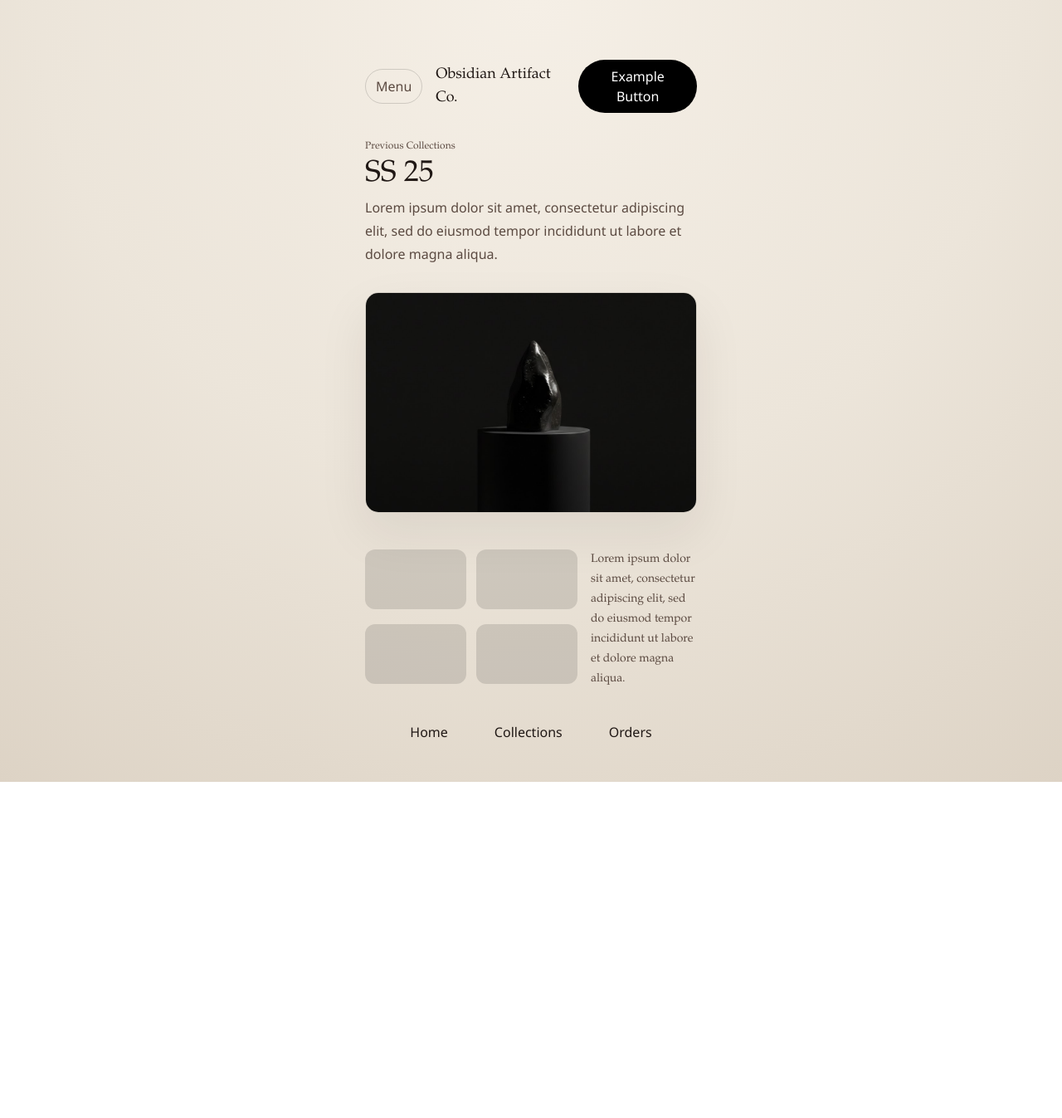
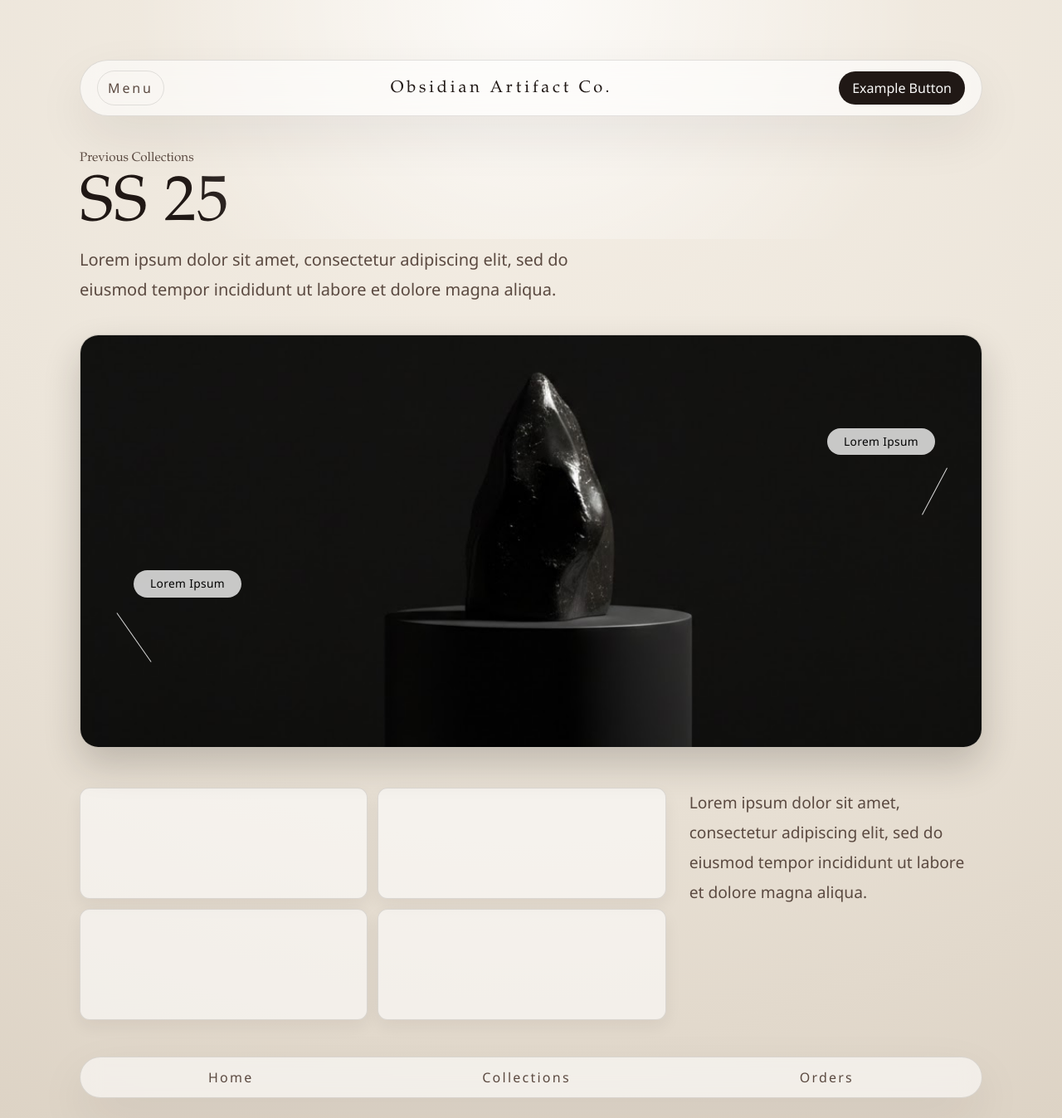
Before and after one commit to miloswrath/BAIS-3300-Project, a React (Vite) app: page /previous-collection in a window 1280 px wide. Shown: the whole page at 83% size. Before the commit the page ends 942 px from the top, so only its background shows below. Built offline with nearby package versions, Linux system fonts and the light colour scheme.

Commit message:
feat: consistency

```diff
--- a/src/features/previousCollection/components/PreviousCollectionBottomNavigation.tsx
+++ b/src/features/previousCollection/components/PreviousCollectionBottomNavigation.tsx
@@ -2,17 +2,41 @@ import { Link } from 'react-router-dom'
 
 export function PreviousCollectionBottomNavigation() {
     return (
-        <footer>
-            <nav aria-label="Bottom" className="flex items-center justify-center gap-8 text-sm sm:text-base">
-                <Link to="/" className="rounded-full px-3 py-2 hover:bg-white/40">
+        <footer className="relative z-10 w-full pt-1">
+            <nav
+                aria-label="Bottom"
+                className="mx-auto w-full rounded-full border border-[color:var(--panel-border)] bg-[color:var(--panel-background)] px-4 py-3 shadow-[var(--shadow-soft)] backdrop-blur-md sm:px-6"
+            >
+                <ul className="flex items-center justify-around gap-4 text-sm tracking-[0.14em] text-[color:var(--text-secondary)] sm:text-base">
+                    <li>
+                        <Link
+                            to="/"
+                            aria-label="Go to Home"
+                            className="rounded-full px-3 py-2 transition hover:bg-white/40 hover:text-[color:var(--text-primary)] focus-visible:outline-2 focus-visible:outline-offset-2 focus-visible:outline-black"
+                        >
                             Home
                         </Link>
-                <a href="#" className="rounded-full px-3 py-2 hover:bg-white/40">
+                    </li>
+                    <li>
+                        <a
+                            href="#"
+                            aria-label="Go to Collections"
+                            aria-current="page"
+                            className="rounded-full px-3 py-2 transition hover:bg-white/40 hover:text-[color:var(--text-primary)] focus-visible:outline-2 focus-visible:outline-offset-2 focus-visible:outline-black"
+                        >
                             Collections
                         </a>
-                <a href="#" className="rounded-full px-3 py-2 hover:bg-white/40">
+                    </li>
+                    <li>
+                        <a
+                            href="#"
+                            aria-label="Go to Orders"
+                            className="rounded-full px-3 py-2 transition hover:bg-white/40 hover:text-[color:var(--text-primary)] focus-visible:outline-2 focus-visible:outline-offset-2 focus-visible:outline-black"
+                        >
                             Orders
                         </a>
+                    </li>
+                </ul>
             </nav>
         </footer>
     )
--- a/src/features/previousCollection/components/PreviousCollectionFeaturedMedia.tsx
+++ b/src/features/previousCollection/components/PreviousCollectionFeaturedMedia.tsx
@@ -1,4 +1,5 @@
 import currentCollection1Image from '../../../assets/images/Current-Collection-1.jpg'
+import { previousCollectionContent } from '../data/previousCollectionContent'
 
 export function PreviousCollectionFeaturedMedia() {
     return (
@@ -6,12 +7,36 @@ export function PreviousCollectionFeaturedMedia() {
             <h2 id="featured-media-heading" className="sr-only">
                 Featured media
             </h2>
-            <figure className="overflow-hidden rounded-2xl border border-black/10 shadow-[var(--shadow-soft)]">
+            <figure className="relative overflow-hidden rounded-[1.4rem] border border-black/15 shadow-[0_20px_44px_rgba(32,24,21,0.2)]">
                 <img
                     src={currentCollection1Image}
                     alt="Featured SS 25 obsidian artifact displayed in a room interior."
-                    className="h-66 w-full object-cover"
+                    className="h-[18rem] w-full object-cover sm:h-[21rem] lg:h-[31rem]"
                 />
+
+                <figcaption className="sr-only">
+                    Featured image with upper and lower annotation callouts highlighting key details.
+                </figcaption>
+
+                <div
+                    aria-hidden="true"
+                    className="absolute right-6 top-16 flex flex-col items-end gap-2 lg:right-14 lg:top-28 lg:gap-3"
+                >
+                    <p className="rounded-full bg-[rgba(232,232,232,0.85)] px-4 py-1 text-[0.65rem] tracking-wide text-black lg:px-5 lg:py-1.5 lg:text-[0.86rem]">
+                        {previousCollectionContent.annotationUpper}
+                    </p>
+                    <span className="h-10 w-px rotate-[28deg] bg-[rgba(228,228,228,0.95)] lg:h-16" />
+                </div>
+
+                <div
+                    aria-hidden="true"
+                    className="absolute bottom-14 left-8 flex flex-col items-start gap-2 lg:bottom-24 lg:left-16 lg:gap-3"
+                >
+                    <p className="rounded-full bg-[rgba(232,232,232,0.85)] px-4 py-1 text-[0.65rem] tracking-wide text-black lg:px-5 lg:py-1.5 lg:text-[0.86rem]">
+                        {previousCollectionContent.annotationLower}
+                    </p>
+                    <span className="h-12 w-px -rotate-[35deg] bg-[rgba(228,228,228,0.95)] lg:h-18" />
+                </div>
             </figure>
             <div className="sr-only">
                 <p>Upper annotation label and lower annotation label are present in the visual design.</p>
--- a/src/features/previousCollection/components/PreviousCollectionHeader.tsx
+++ b/src/features/previousCollection/components/PreviousCollectionHeader.tsx
@@ -1,18 +1,32 @@
 export function PreviousCollectionHeader() {
     return (
-        <header>
-            <nav aria-label="Primary" className="flex items-center justify-between gap-4">
+        <header className="relative z-10 w-full">
+            <nav
+                aria-label="Primary"
+                className="mx-auto w-full rounded-full border border-[color:var(--panel-border)] bg-[color:var(--panel-background)] px-3 py-3 shadow-[var(--shadow-soft)] backdrop-blur-md sm:px-5"
+            >
+                <ul className="flex items-center justify-between gap-3 sm:gap-4">
+                    <li>
                         <button
                             type="button"
                             aria-label="Open navigation menu"
-                    className="rounded-full border border-black/15 px-3 py-2 text-sm text-[color:var(--text-secondary)]"
+                            className="rounded-full border border-black/10 px-3 py-2 text-sm font-medium tracking-[0.18em] text-[color:var(--text-secondary)] transition hover:border-black/20 hover:text-[color:var(--text-primary)]"
                         >
                             Menu
                         </button>
-                <p className="font-[family-name:var(--font-serif)] text-lg">Obsidian Artifact Co.</p>
-                <button type="button" className="rounded-full bg-black px-4 py-2 text-sm text-white">
+                    </li>
+                    <li className="flex-1 text-center font-[family-name:var(--font-serif)] text-lg tracking-[0.19em] sm:text-xl">
+                        Obsidian Artifact Co.
+                    </li>
+                    <li>
+                        <button
+                            type="button"
+                            className="rounded-full bg-[color:var(--text-primary)] px-4 py-2 text-sm font-medium text-stone-50 transition hover:bg-black"
+                        >
                             Example Button
                         </button>
+                    </li>
+                </ul>
             </nav>
         </header>
     )
--- a/src/features/previousCollection/components/PreviousCollectionIntro.tsx
+++ b/src/features/previousCollection/components/PreviousCollectionIntro.tsx
@@ -1,15 +1,19 @@
+import { previousCollectionContent } from '../data/previousCollectionContent'
+
 export function PreviousCollectionIntro() {
     return (
-        <section aria-labelledby="previous-collection-title" className="space-y-2">
-            <p className="font-[family-name:var(--font-serif)] text-xs text-[color:var(--text-secondary)]">
-                Previous Collections
+        <section aria-labelledby="previous-collection-title" className="space-y-2.5">
+            <p className="font-[family-name:var(--font-serif)] text-sm text-[color:var(--text-secondary)] lg:text-[0.95rem]">
+                {previousCollectionContent.eyebrow}
             </p>
-            <h1 id="previous-collection-title" className="font-[family-name:var(--font-serif)] text-4xl leading-none">
-                SS 25
+            <h1
+                id="previous-collection-title"
+                className="font-[family-name:var(--font-serif)] text-[2.9rem] leading-[0.95] tracking-[0.01em] lg:text-[4.8rem]"
+            >
+                {previousCollectionContent.title}
             </h1>
-            <p className="max-w-prose text-base leading-7 text-[color:var(--text-secondary)]">
-                Lorem ipsum dolor sit amet, consectetur adipiscing elit, sed do eiusmod tempor incididunt ut labore et
-                dolore magna aliqua.
+            <p className="max-w-[36ch] text-base leading-7 text-[color:var(--text-secondary)] lg:max-w-[56ch] lg:text-[1.25rem] lg:leading-9">
+                {previousCollectionContent.description}
             </p>
         </section>
     )
--- a/src/features/previousCollection/components/PreviousCollectionSupportingContent.tsx
+++ b/src/features/previousCollection/components/PreviousCollectionSupportingContent.tsx
@@ -1,29 +1,26 @@
-const contentCards = [
-    { id: 'card-1', label: 'Supporting card 1' },
-    { id: 'card-2', label: 'Supporting card 2' },
-    { id: 'card-3', label: 'Supporting card 3' },
-    { id: 'card-4', label: 'Supporting card 4' },
-]
+import { previousCollectionContent, previousCollectionSupportingCards } from '../data/previousCollectionContent'
 
 export function PreviousCollectionSupportingContent() {
     return (
-        <section aria-labelledby="supporting-content-heading" className="grid grid-cols-[2fr_1fr] gap-4">
+        <section
+            aria-labelledby="supporting-content-heading"
+            className="grid grid-cols-[2fr_1fr] items-start gap-4 lg:gap-7"
+        >
             <h2 id="supporting-content-heading" className="sr-only">
                 Supporting content
             </h2>
-            <ul aria-label="Collection supporting media" className="grid grid-cols-2 gap-3">
-                {contentCards.map((contentCard) => (
+            <ul aria-label="Collection supporting media" className="grid grid-cols-2 gap-3" role="list">
+                {previousCollectionSupportingCards.map((contentCard) => (
                     <li
                         key={contentCard.id}
                         aria-label={contentCard.label}
-                        className="h-18 rounded-xl bg-black/12"
+                        className="h-[4.5rem] rounded-xl border border-[color:var(--panel-border)] bg-[color:var(--panel-background)] shadow-[0_8px_20px_rgba(32,24,21,0.06)] sm:h-[4.8rem] lg:h-[8.4rem]"
                     />
                 ))}
             </ul>
             <aside aria-label="Supporting description">
-                <p className="font-[family-name:var(--font-serif)] text-sm leading-6 text-[color:var(--text-secondary)]">
-                    Lorem ipsum dolor sit amet, consectetur adipiscing elit, sed do eiusmod tempor incididunt ut labore
-                    et dolore magna aliqua.
+                <p className="text-base leading-7 text-[color:var(--text-secondary)] lg:text-[1.2rem] lg:leading-9">
+                    {previousCollectionContent.supportingDescription}
                 </p>
             </aside>
         </section>
--- /dev/null
+++ b/src/features/previousCollection/data/previousCollectionContent.ts
@@ -0,0 +1,17 @@
+export const previousCollectionContent = {
+    eyebrow: 'Previous Collections',
+    title: 'SS 25',
+    description:
+        'Lorem ipsum dolor sit amet, consectetur adipiscing elit, sed do eiusmod tempor incididunt ut labore et dolore magna aliqua.',
+    annotationUpper: 'Lorem Ipsum',
+    annotationLower: 'Lorem Ipsum',
+    supportingDescription:
+        'Lorem ipsum dolor sit amet, consectetur adipiscing elit, sed do eiusmod tempor incididunt ut labore et dolore magna aliqua.',
+}
+
+export const previousCollectionSupportingCards = [
+    { id: 'card-1', label: 'Supporting card 1' },
+    { id: 'card-2', label: 'Supporting card 2' },
+    { id: 'card-3', label: 'Supporting card 3' },
+    { id: 'card-4', label: 'Supporting card 4' },
+]
--- a/src/pages/previousCollection/PreviousCollectionPage.tsx
+++ b/src/pages/previousCollection/PreviousCollectionPage.tsx
@@ -6,14 +6,20 @@ import { PreviousCollectionSupportingContent } from '../../features/previousColl
 
 export function PreviousCollectionPage() {
     return (
-        <div className="mx-auto flex min-h-dvh w-full max-w-md flex-col gap-8 px-6 pb-10 pt-18 text-[color:var(--text-primary)]">
+        <div className="relative flex min-h-dvh flex-col overflow-hidden text-[color:var(--text-primary)]">
+            <div
+                aria-hidden="true"
+                className="pointer-events-none absolute inset-x-0 top-0 h-72 bg-[radial-gradient(circle_at_top,rgba(255,255,255,0.72),transparent_68%)]"
+            />
+            <div className="mx-auto flex min-h-dvh w-full max-w-6xl flex-col gap-8 px-4 pb-6 pt-[4.5rem] sm:px-6 lg:gap-10 lg:px-8">
                 <PreviousCollectionHeader />
-            <main className="flex flex-1 flex-col gap-8" aria-labelledby="previous-collection-title">
+                <main className="flex flex-1 flex-col gap-8 lg:gap-9" aria-labelledby="previous-collection-title">
                     <PreviousCollectionIntro />
                     <PreviousCollectionFeaturedMedia />
                     <PreviousCollectionSupportingContent />
                 </main>
                 <PreviousCollectionBottomNavigation />
             </div>
+        </div>
     )
 }
```
Also changed, not shown: features/FEATURE_previous_collection/FEATURE-SPEC.md (+36 -8 lines), 1 other file (tests, documents, lock files or other folders). Lines whose indentation alone changed are shown as unchanged.
